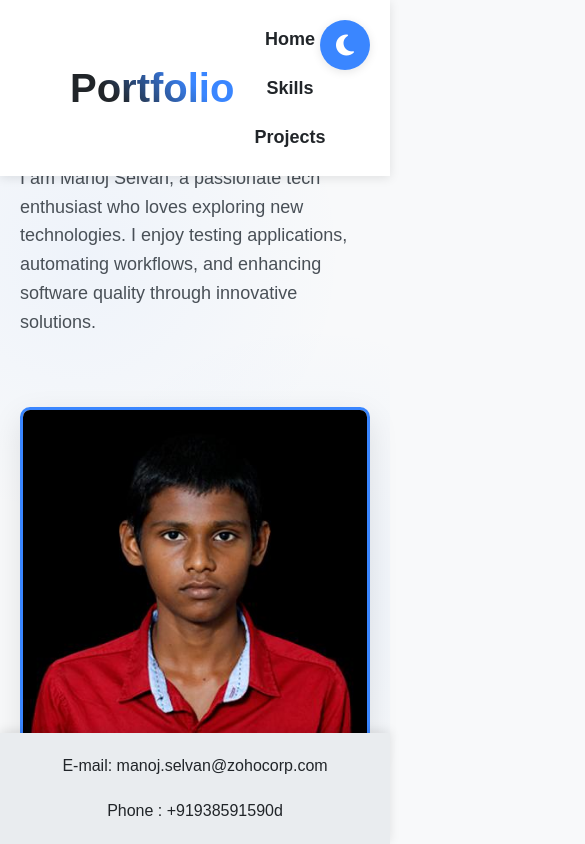
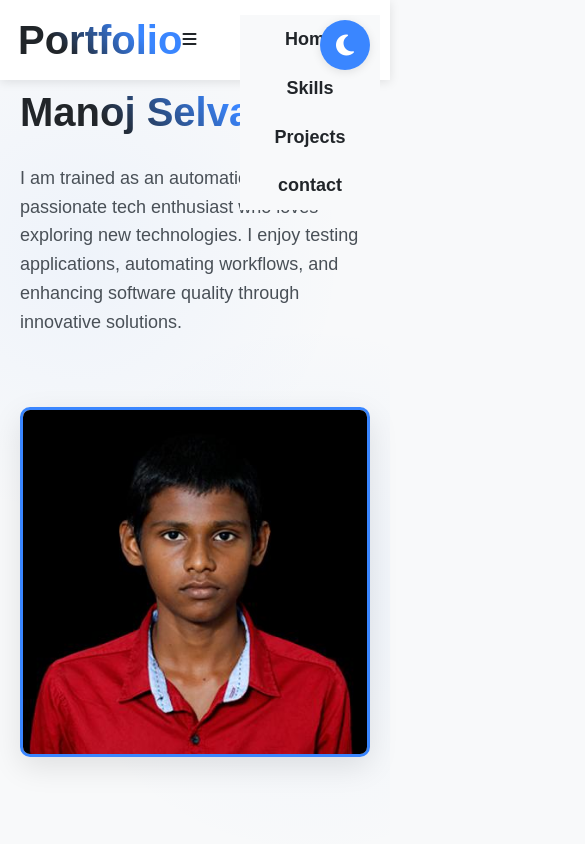
Before and after one commit to MalayanMano7/Portfolio, a plain HTML site: page portfolio/portfolio/index.html in a window 390 px wide. Shown: the top 844 px of the page, 585 px wide, since content can reach past the window. Drawn offline with Linux system fonts and the light colour scheme.

Commit message:
version3

```diff
--- a/portfolio/portfolio/index.html
+++ b/portfolio/portfolio/index.html
@@ -50,7 +50,7 @@
             transition: color 0.3s;
         }
 
-        .footer {
+        .contact {
             position: fixed;
             bottom: 0;
             left: 0;
@@ -674,7 +674,6 @@
             transform: scale(1.1);
         }
 
-        /* Footer */
         footer {
             background-color: var(--bg-secondary);
             color: var(--text-secondary);
@@ -696,8 +695,36 @@
             transform: translateY(0);
         }
 
+        .mobileNav{
+            display: none;
+        }
+
+
+        .pages .menu{
+            display: none;
+        }
+
+        .menu-icon:hover + #pages {
+            display: flex;
+        }
+
+
+
+
+        #mobileNav{
+            height: 50px;
+            width: 80px;
+
+            background-color: var(--bg-secondary);
+        }
+
+
         /* Responsive Design */
         @media (max-width: 768px) {
+            nav{
+                height: 50px;
+            }
+
             nav ul {
                 flex-direction: column;
                 align-items: center;
@@ -732,6 +759,67 @@
                 flex-direction: column;
                 gap: 20px;
             }
+
+            .projects-grid{
+                flex-wrap: wrap;
+            }
+
+            .pages{
+                display: none;
+            }
+
+
+            .languages{
+                width: 350px;
+            }
+
+            .mobileNav{
+                display: flex;
+            }
+
+            .name{
+                margin-left: 0px;
+            }
+
+            .menu{
+                background-color: var(--bg-primary);
+            }
+
+            .menu-icon{
+                float: right;
+            }
+
+            .main-nav{
+                display: none;
+            }
+
+            .mobileNav{
+                height: 80px;
+                width: 100%;
+            }
+
+            #mobileNav{
+                position: absolute;
+                right: -100px;
+                width: 140px;
+                border-radius: 60px;
+            }
+
+            .contact {
+                position: static;
+                display: flex;
+                gap: 10px;
+                flex-direction: column;
+                justify-content: center;
+                background-color: var(--bg-secondary);
+                color: var(--text-primary);
+                padding: 20px;
+                text-align: center;
+                transition: background-color 0.3s;
+                box-shadow: 0 -2px 10px var(--shadow);
+            }
+
+
         }
 
         /* Dark mode */
@@ -784,11 +872,11 @@
     </button>
 
     <!-- Navigation Menu -->
-    <nav>
+    <nav class="main-nav">
         <div>
             <h2 class="name" style="margin-bottom: 0; margin-left: 70px;">Portfolio</h2>
         </div>
-        <div class="container" style="margin-right: 110px;float: right; ">
+        <div class="container pages" id="pages"  style="margin-right: 110px;float: right; ">
             <ul>
                 <li><a href="#home">Home</a></li>
                 <li><a href="#skills">Skills</a></li>
@@ -798,14 +886,32 @@
     </nav>
 
 
+    <nav class="mobileNav" >
+        <div>
+            <h2 class="name" style="margin-bottom: 0; margin-left: 18px;">Portfolio</h2>
+        </div>
+        <div class="menu-icon" style="margin-right: 18px;">
+            <i class="fas fa-bars"></i>
+        </div>
+        <div id="mobileNav"  style="margin-right: 110px;float: right;">
+            <ul class="menu">
+                <li><a href="#home">Home</a></li>
+                <li><a href="#skills">Skills</a></li>
+                <li><a href="#projects">Projects</a></li>
+                <li><a href="#contact">contact</a></li>
+            </ul>
+        </div>
+    </nav>
+
+
 
     <section id="home">
         <div class="container">
 
             <div class="about-content">
                 <div class="about-text reveal">
-                    <h1 class="name">Quality Assurance</h1>
-                    <p>I am Manoj Selvan, a passionate tech enthusiast who loves exploring new technologies. I enjoy testing applications, automating workflows, and enhancing software quality through innovative solutions.</p>
+                    <h1 class="name">Manoj Selvan K</h1>
+                    <p>I am trained as an automation tester and a passionate tech enthusiast who loves exploring new technologies. I enjoy testing applications, automating workflows, and enhancing software quality through innovative solutions. </p>
                 </div>
                 <div class="about-image reveal">
                     <img src="./images/me.jpg" alt="Profile Photo">
@@ -834,6 +940,10 @@
                     <img src="./images/js.jpeg" alt="Java Script">
                     <p>Java Script</p>
                 </div>
+                  <div class="skill-item">
+                    <img src="./images/mysql.png" alt="MySQL">
+                    <p>MySQL</p>
+                </div>
                 <div class="skill-item">
                     <img src="./images/html.png" alt="HTML">
                     <p>HTML</p>
@@ -841,10 +951,6 @@
                 <div class="skill-item">
                     <img src="./images/scratch.png" alt="Scratch">
                     <p>Scratch</p>
-                </div>
-                <div class="skill-item">
-                    <img src="./images/mysql.png" alt="MySQL">
-                    <p>MySQL</p>
                 </div>
             </div>
         </div>
@@ -871,7 +977,7 @@
                         <div class="project-image">
                             <img src="./images/Brosure-removebg-preview (1).png">
                             <div class="view-project">
-                                <a href="" target="_blank" class="view-btn">View Project</a>
+                                <a href="https://github.com/Prnc-Ragav/TestAssure_Backup" target="_blank" class="view-btn">View Project</a>
                             </div>
                         </div>
                         <div class="project-info">
@@ -884,7 +990,7 @@
                         <div class="project-image">
                             <img src="./images/trophy.png">
                             <div class="view-project">
-                                <a href=""  target="_blank" class="view-btn">View Project</a>
+                                <a href="https://github.com/MalayanMano7/Tournament-Management"  target="_blank" class="view-btn">View Project</a>
                             </div>
                         </div>
                         <div class="project-info">
@@ -985,7 +1091,7 @@
                         </div>
                         <div class="project-info">
                             <h3>Animations</h3>
-                            <p>.</p>
+                            <p>Created animations in html.</p>
                         </div>
                     </div>
 
@@ -1000,7 +1106,7 @@
                         </div>
                         <div class="project-info">
                             <h3>CASCADE</h3>
-                            <p>.</p>
+                            <p>A replicated web page of Casecade by pixlatry</p>
                         </div>
                     </div>
 
@@ -1013,8 +1119,8 @@
                             </div>
                         </div>
                         <div class="project-info">
-                            <h3>Free Fire offical</h3>
-                            <p>A replicated web page of gareena free fire officl.</p>
+                            <h3>Base ball game</h3>
+                            <p>A simple baseball game </p>
                         </div>
                     </div>
 
@@ -1037,9 +1143,9 @@
     </section>
 
     <footer>
-        <div class="footer">
+        <div class="contact">
             <p>E-mail: manoj.selvan@zohocorp.com</p>
-            <p href="tel:+91938591590d">Phone : +91938591590d</a>
+            <p href="tel:+91938591590d">Phone : +91938591590</a>
         </div>
     </footer>
 
@@ -1057,6 +1163,7 @@
             document.documentElement.classList.add('dark');
             icon.classList.replace('fa-moon', 'fa-sun');
         }
+
 
         themeToggle.addEventListener('click', () => {
             document.documentElement.classList.toggle('dark');
@@ -1071,7 +1178,6 @@
         });
 
 
-
         // Reveal animations on scroll
         function revealOnScroll() {
             const reveals = document.querySelectorAll('.reveal');
@@ -1097,6 +1203,7 @@
             document.getElementById(buttonId).classList.add('active');
         }
 
+
         function allProjects() {
             setActiveButton('allBtn');
             var ele = document.getElementsByClassName('projects-grid')[0];
@@ -1105,7 +1212,7 @@
                         <div class="project-image">
                             <img src="./images/Brosure-removebg-preview (1).png" >
                             <div class="view-project">
-                                <a href=""  target="_blank" class="view-btn">View Project</a>
+                                <a href="https://github.com/Prnc-Ragav/TestAssure_Backup"  target="_blank" class="view-btn">View Project</a>
                             </div>
                         </div>
                         <div class="project-info">
@@ -1119,7 +1226,7 @@
                         <div class="project-image">
                             <img src="./images/trophy.png" >
                             <div class="view-project">
-                                <a href=""  target="_blank" class="view-btn">View Project</a>
+                                <a href="https://github.com/MalayanMano7/Tournament-Management"  target="_blank" class="view-btn">View Project</a>
                             </div>
                         </div>
                         <div class="project-info">
@@ -1271,6 +1378,7 @@
                     </div>
                     `;
         }
+
 
         function java() {
             setActiveButton('javaBtn');
@@ -1279,7 +1387,7 @@
                         <div class="project-image">
                             <img src="./images/Brosure-removebg-preview (1).png" >
                             <div class="view-project">
-                                <a href=""  target="_blank" class="view-btn">View Project</a>
+                                <a href="https://github.com/Prnc-Ragav/TestAssure_Backup"  target="_blank" class="view-btn">View Project</a>
                             </div>
                         </div>
                         <div class="project-info">
@@ -1295,7 +1403,7 @@
                         <div class="project-image">
                             <img src="./images/trophy.png" >
                             <div class="view-project">
-                                <a href=""  target="_blank" class="view-btn">View Project</a>
+                                <a href="https://github.com/MalayanMano7/Tournament-Management"  target="_blank" class="view-btn">View Project</a>
                             </div>
                         </div>
                         <div class="project-info">
@@ -1318,6 +1426,7 @@
                         </div>
                     </div>`;
         }
+
 
         function javaScript() {
             setActiveButton('jsBtn');
@@ -1368,6 +1477,7 @@
                     `;
         }
 
+
         function html() {
             setActiveButton('htmlBtn');
             var ele = document.getElementsByClassName('projects-grid')[0];
@@ -1418,6 +1528,7 @@
 
                     `;
         }
+
 
         function scratch() {
             setActiveButton('scratchBtn');
@@ -1470,6 +1581,8 @@
             revealOnScroll();
             window.addEventListener('scroll', revealOnScroll);
         });
+
+
     </script>
 </body>
 
```
